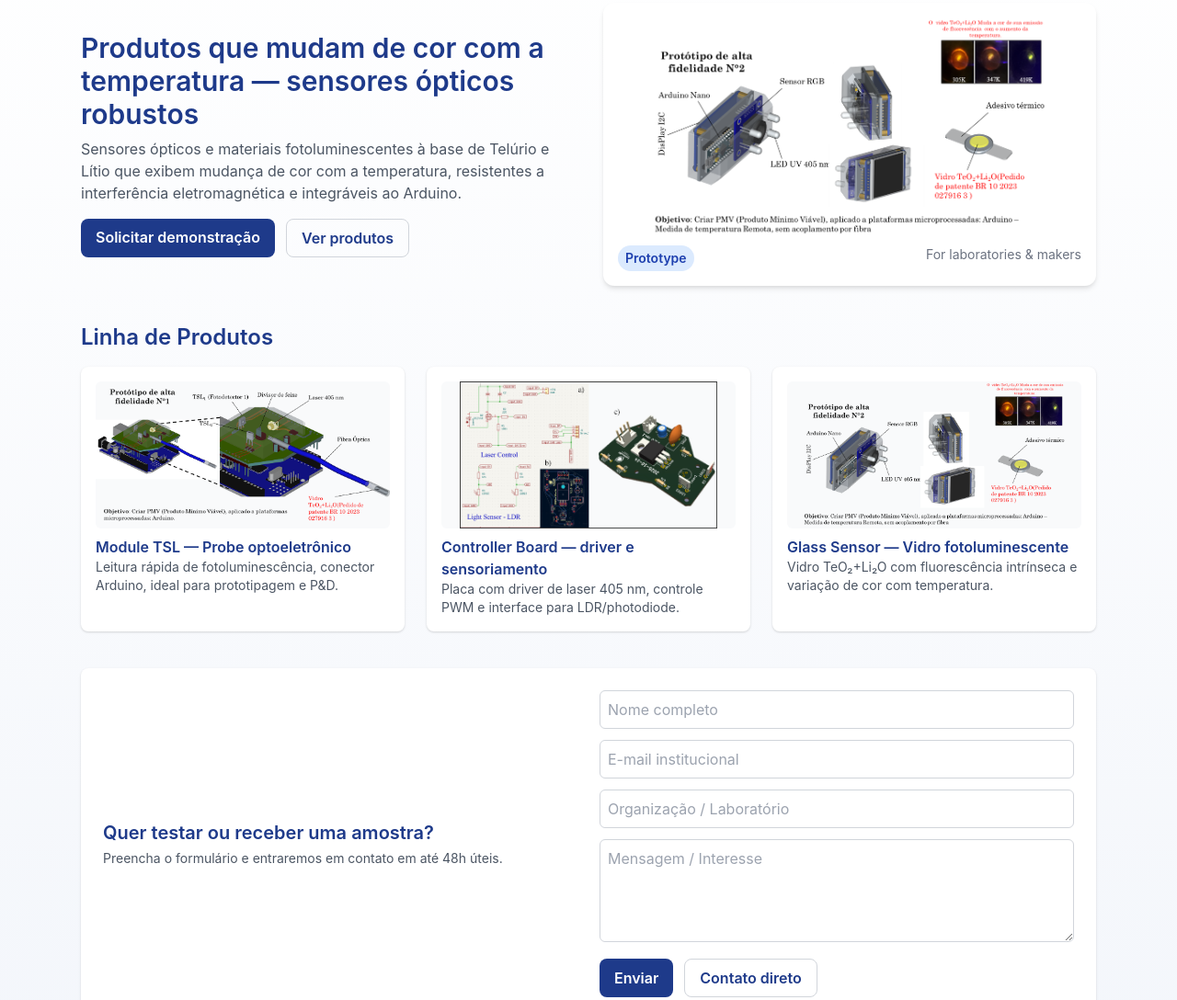
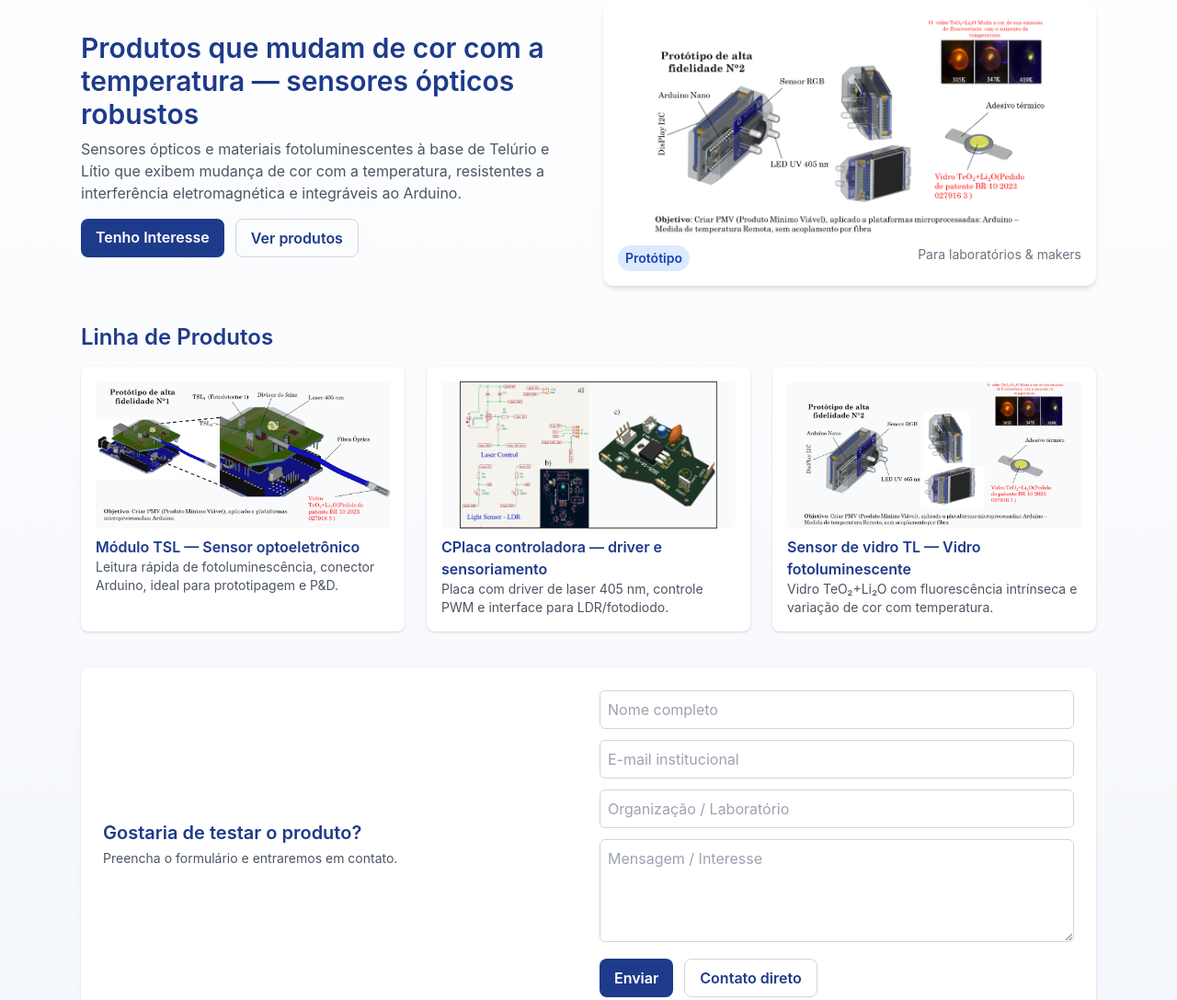
Before and after one commit to LuminosBR/luminosbr-site, a plain HTML site: page Landing_page_index.html in a window 1280 px wide. Shown: the part 133-1221 px from the top of the page at 92% size. Drawn offline with nearby package versions, Linux system fonts and the light colour scheme.

Commit message:
Update Landing_page_index.html

```diff
--- a/Landing_page_index.html
+++ b/Landing_page_index.html
@@ -20,7 +20,7 @@
         <p class="text-gray-600 font-medium">Fotoluminescência e Sensores — vidros teluritos e módulos ópticos</p>
       </div>
     </div>
-    <span class="text-gray-500 font-semibold">Technology | TRL 3–6 | </span>
+    <span class="text-gray-500 font-semibold">Tecnologia | TRL 3–6 | </span>
   </header>
 
   <main class="max-w-6xl mx-auto px-6">
@@ -30,15 +30,15 @@
         <h2 class="text-blue-900 text-3xl font-semibold mb-2">Produtos que mudam de cor com a temperatura — sensores ópticos robustos</h2>
         <p class="text-gray-600 mb-4">Sensores ópticos e materiais fotoluminescentes à base de Telúrio e Lítio que exibem mudança de cor com a temperatura, resistentes a interferência eletromagnética e integráveis ao Arduino.</p>
         <div class="flex space-x-3">
-          <a href="#contact" class="bg-blue-900 text-white px-4 py-2 rounded-lg font-semibold hover:bg-blue-800">Solicitar demonstração</a>
+          <a href="#contact" class="bg-blue-900 text-white px-4 py-2 rounded-lg font-semibold hover:bg-blue-800">Tenho Interesse</a>
           <a href="#products" class="border border-gray-300 text-blue-900 px-4 py-2 rounded-lg font-semibold hover:bg-gray-100">Ver produtos</a>
         </div>
       </div>
       <div class="bg-white p-4 rounded-xl shadow-md">
         <img src="Imagem1.png" alt="protótipo LuminosBr" class="rounded-lg object-contain h-60 w-full">
         <div class="flex justify-between text-sm text-gray-500 mt-2">
-          <span class="bg-blue-100 text-blue-800 px-2 py-1 rounded-full font-semibold">Prototype</span>
-          <span>For laboratories & makers</span>
+          <span class="bg-blue-100 text-blue-800 px-2 py-1 rounded-full font-semibold">Protótipo</span>
+          <span>Para laboratórios & makers</span>
         </div>
       </div>
     </section>
@@ -49,17 +49,17 @@
       <div class="grid md:grid-cols-3 gap-6">
         <div class="bg-white p-4 rounded-lg shadow">
           <img src="Imagem2.png" alt="Module TSL" class="w-full h-40 object-contain bg-gray-50 rounded-md mb-2">
-          <h4 class="text-blue-900 font-semibold">Module TSL — Probe optoeletrônico</h4>
+          <h4 class="text-blue-900 font-semibold">Módulo TSL — Sensor optoeletrônico</h4>
           <p class="text-gray-600 text-sm">Leitura rápida de fotoluminescência, conector Arduino, ideal para prototipagem e P&D.</p>
         </div>
         <div class="bg-white p-4 rounded-lg shadow">
           <img src="Imagem3.png" alt="Controller Board" class="w-full h-40 object-contain bg-gray-50 rounded-md mb-2">
-          <h4 class="text-blue-900 font-semibold">Controller Board — driver e sensoriamento</h4>
-          <p class="text-gray-600 text-sm">Placa com driver de laser 405 nm, controle PWM e interface para LDR/photodiode.</p>
+          <h4 class="text-blue-900 font-semibold">CPlaca controladora — driver e sensoriamento</h4>
+          <p class="text-gray-600 text-sm">Placa com driver de laser 405 nm, controle PWM e interface para LDR/fotodiodo.</p>
         </div>
         <div class="bg-white p-4 rounded-lg shadow">
           <img src="Imagem1.png" alt="Glass Sensor" class="w-full h-40 object-contain bg-gray-50 rounded-md mb-2">
-          <h4 class="text-blue-900 font-semibold">Glass Sensor — Vidro fotoluminescente</h4>
+          <h4 class="text-blue-900 font-semibold">Sensor de vidro TL — Vidro fotoluminescente</h4>
           <p class="text-gray-600 text-sm">Vidro TeO₂+Li₂O com fluorescência intrínseca e variação de cor com temperatura.</p>
         </div>
       </div>
@@ -68,8 +68,8 @@
     <!-- Contact -->
     <section id="contact" class="mt-10 bg-white p-6 rounded-lg shadow flex flex-col md:flex-row gap-6 items-center">
       <div class="flex-1">
-        <h4 class="text-blue-900 text-xl font-semibold mb-1">Quer testar ou receber uma amostra?</h4>
-        <p class="text-gray-600 text-sm">Preencha o formulário e entraremos em contato em até 48h úteis.</p>
+        <h4 class="text-blue-900 text-xl font-semibold mb-1">Gostaria de testar o produto?</h4>
+        <p class="text-gray-600 text-sm">Preencha o formulário e entraremos em contato.</p>
       </div>
       <form action="https://formsubmit.co/luminosbr.sensores@gmail.com" method="POST" class="flex-1 space-y-3">
         <input type="text" name="name" placeholder="Nome completo" required class="border border-gray-300 rounded-md w-full p-2">
@@ -92,4 +92,5 @@
     <footer class="text-center text-gray-500 text-sm mt-8 py-4">© LuminosBR — Fotoluminescência e Sensores. Pedido de patente BR 10 2023 027916-3</footer>
   </main>
 </body>
+
 </html>
```
